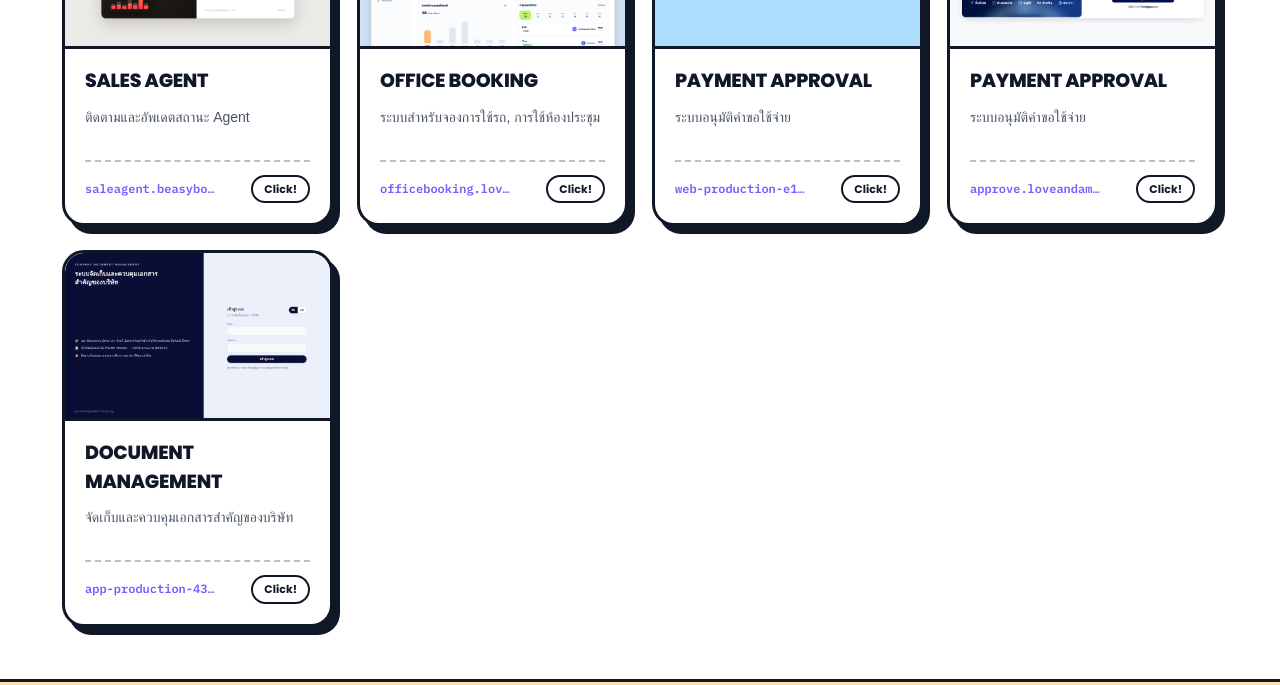
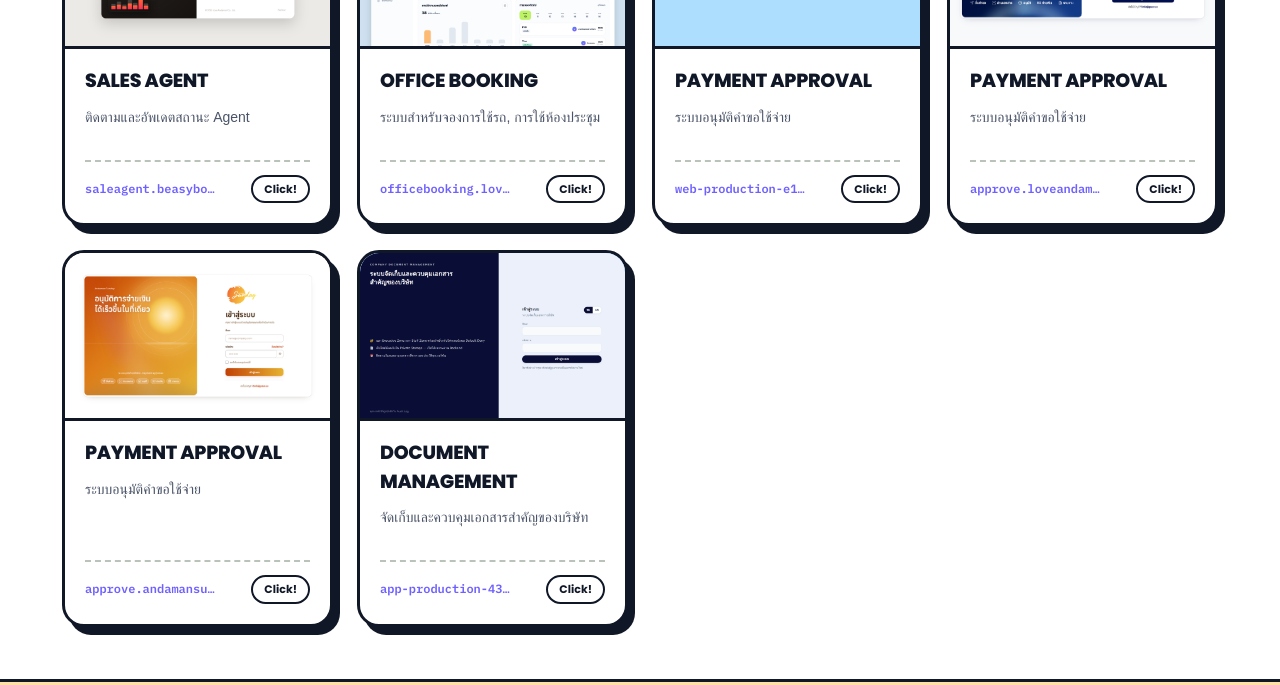
Before and after one commit to digitalmkt-bbot/nudlen-directory, a website: page index.html in a window 1280 px wide. Shown: the part 1776-2461 px from the top of the page. Drawn offline with Linux system fonts and the light colour scheme; a web font is replaced by a local one.

Commit message:
Add approve.andamansunday.com PAYMENT APPROVAL card with orange image
Co-Authored-By: Claude Opus 4.8 <noreply@anthropic.com>
Claude-Session: https://claude.ai/code/session_012tobgaYbFtzEdZgBByW2tP

```diff
--- a/index.html
+++ b/index.html
@@ -223,6 +223,9 @@
     {title:'PAYMENT APPROVAL', init:'PA', cat:'อนุมัติ & ค่าใช้จ่าย', dom:'approve.loveandaman.com',
      desc:'ระบบอนุมัติคำขอใช้จ่าย', img:'payment-approval-preview.png',
      link:'https://approve.loveandaman.com'},
+    {title:'PAYMENT APPROVAL', init:'PA', cat:'อนุมัติ & ค่าใช้จ่าย', dom:'approve.andamansunday.com',
+     desc:'ระบบอนุมัติคำขอใช้จ่าย', img:'approve-sunday-preview.png',
+     link:'https://approve.andamansunday.com'},
     {title:'DOCUMENT MANAGEMENT', init:'DM', cat:'Productivity', dom:'app-production-43c5.up.railway.app',
      desc:'จัดเก็บและควบคุมเอกสารสำคัญของบริษัท', img:'docmgmt-preview.png',
      link:'https://app-production-43c5.up.railway.app'},
```
Also changed, not shown: approve-sunday-preview.png (added).
